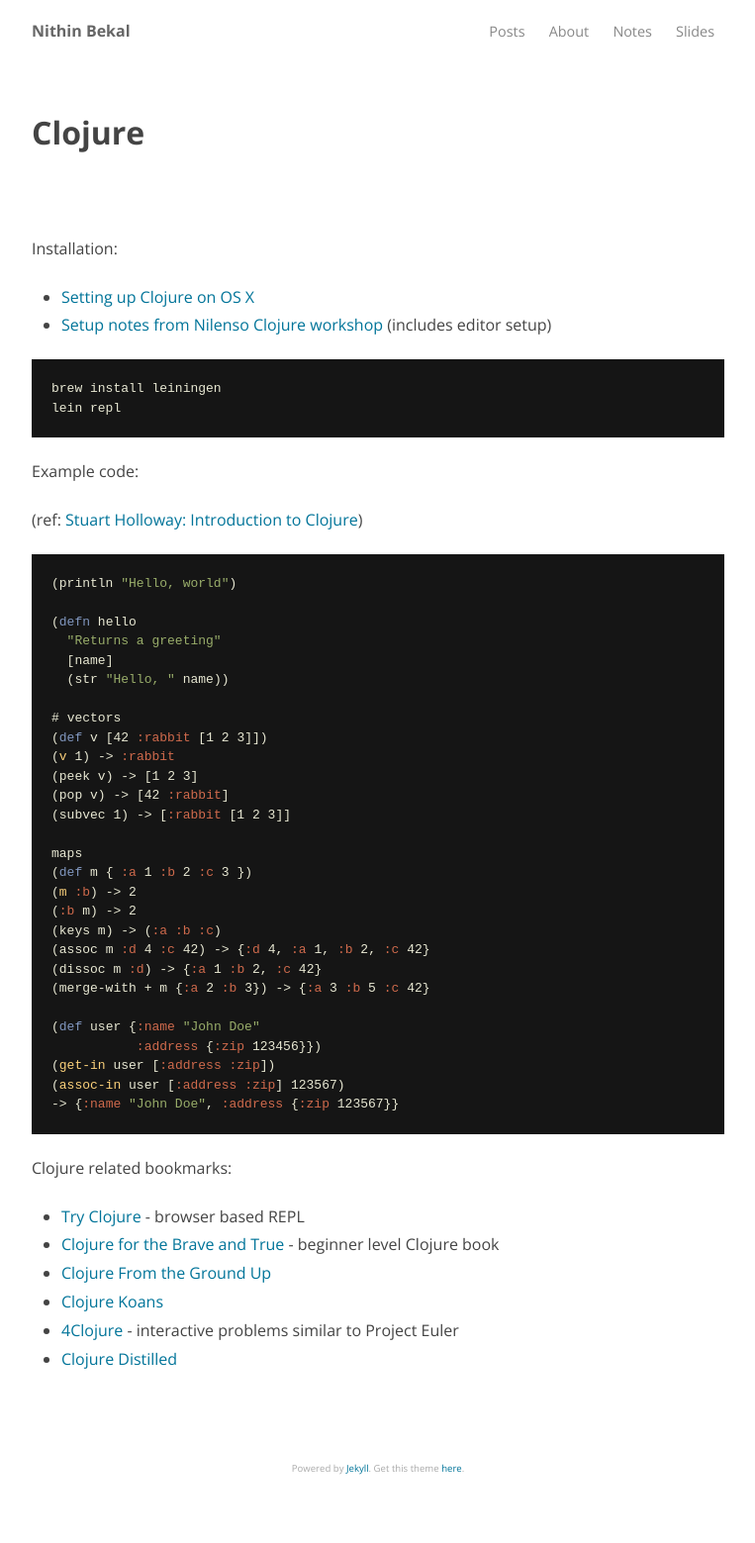
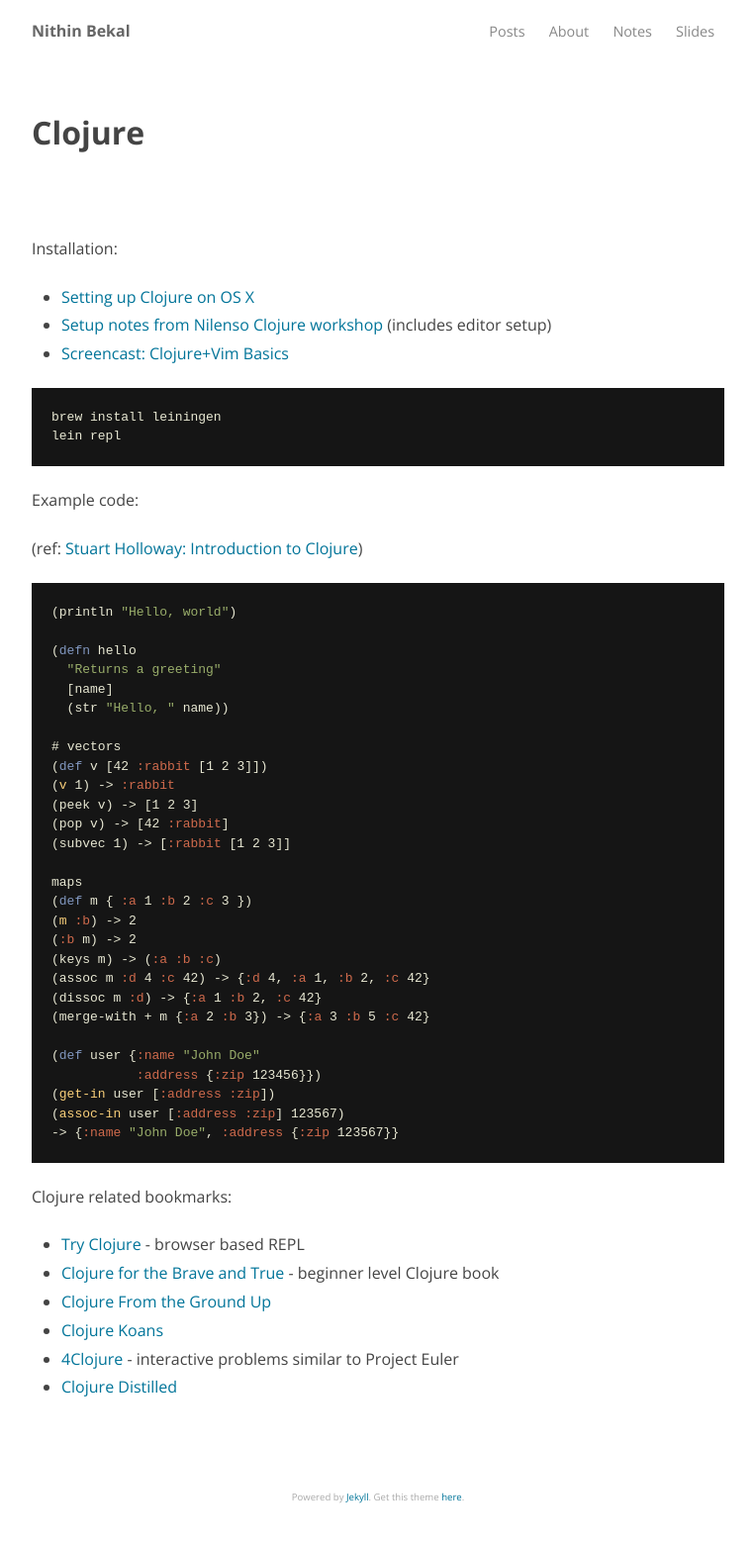
Before and after one commit to nithinbekal/nithinbekal.github.io, a Jekyll site: the page built from notes/clojure.md, in a window 1280 px wide. Shown: the whole page at 99% size, without its empty margins (258-1021 px from the left). Built offline with Jekyll 4.4.1, drawn with Linux system fonts in a browser that asks for light colours; before the commit the page ends 1530 px from its top, so only the background shows below that.

Commit message:
Clojure bookmark

```diff
--- a/notes/clojure.md
+++ b/notes/clojure.md
@@ -9,6 +9,7 @@ Installation:
 - [Setting up Clojure on OS X](https://gist.github.com/technomancy/2395913)
 - [Setup notes from Nilenso Clojure workshop](https://github.com/nilenso/clojure-workshop/blob/master/preparation.md)
   (includes editor setup)
+- [Screencast: Clojure+Vim Basics](https://hashrocket.com/blog/posts/screencast-clojure-and-vim-basics)
 
 {% highlight bash %}
 brew install leiningen
```
